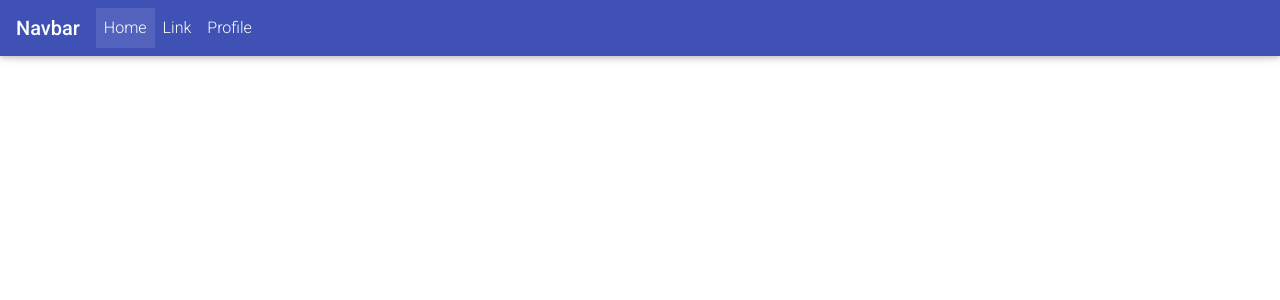
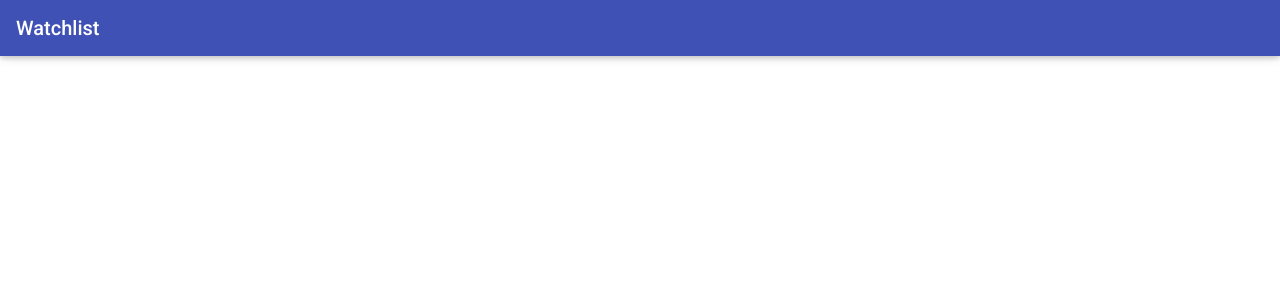
Before and after one commit to richardkefa/News_Articales, a Python web app: template app/templates/fourowfour.html in a window 1280 px wide. Shown: the top 300 px of the page. Run offline with Jinja, Linux system fonts and the light colour scheme; the template is opened without the code that fills it, so the values that code supplies are empty; some libraries are stand-ins or nearby versions.

Commit message:
style navbar

```diff
--- a/app/requests.py
+++ b/app/requests.py
@@ -80,5 +80,5 @@ def process_article_results(article_list):
     if image:
       article_object = Articles(id,author,title,image,publisheddate,fullarticle,description)
       article_results.append(article_object)
-      print(fullarticle)
+
   return article_results
--- a/app/templates/index.html
+++ b/app/templates/index.html
@@ -2,10 +2,6 @@
 {% import 'macros.html' as macro %}
 {% block content %}
 <div class="row" style="padding-top: 60px;">
-  <div class="col-md-12">
-    <div>
-        {{macro.displaynewslist(source)}}
-    </div>
-  </div>
+  {{macro.displaynewslist(source)}}
 </div>
 {% endblock%}
--- a/app/templates/macros.html
+++ b/app/templates/macros.html
@@ -1,7 +1,6 @@
 {% macro displaynewslist(news_list) %}
 
   {% for news in news_list %}
-  <div class="row">
     <div class="col-md-12">
       <!-- Card -->
       <div class="card">
@@ -18,10 +17,9 @@
 
         </div>
 
-      </div>
+      </div><br>
 <!-- Card -->
     </div>
-  </div>
   {% endfor %}
 {% endmacro %}
 
--- a/app/templates/navbar.html
+++ b/app/templates/navbar.html
@@ -2,39 +2,14 @@
 <header>
 
   <nav class="navbar fixed-top navbar-expand-lg navbar-dark indigo">
-      <a class="navbar-brand" href="#"><strong>Navbar</strong></a>
+      <a class="navbar-brand" href="#"><strong>Watchlist</strong></a>
       <button class="navbar-toggler" type="button" data-toggle="collapse" data-target="#navbarSupportedContent" aria-controls="navbarSupportedContent" aria-expanded="false" aria-label="Toggle navigation">
           <span class="navbar-toggler-icon"></span>
       </button>
       <div class="collapse navbar-collapse" id="navbarSupportedContent">
           <ul class="navbar-nav mr-auto">
-              <li class="nav-item active">
-                  <a class="nav-link" href="#">Home <span class="sr-only">(current)</span></a>
-              </li>
-              <li class="nav-item">
-                  <a class="nav-link" href="#">Link</a>
-              </li>
-              <li class="nav-item">
-                  <a class="nav-link" href="#">Profile</a>
-              </li>
           </ul>
       </div>
   </nav>
-
-  <div class="view intro-2">
-      <div class="full-bg-img">
-          <div class="mask rgba-black-light flex-center">
-              <div class="container text-center white-text">
-                  <div class="white-text text-center wow fadeInUp">
-                      <h2>This Navbar is fixed</h2>
-                      <h5>It will always stay visible on the top, even when you scroll down</h5>
-                      <br>
-                      <p>Full page intro with background image will be always displayed in full screen mode, regardless of device </p>
-                  </div>
-              </div>
-          </div>
-      </div>
-  </div>
-
 </header>
 <!--Main Navigation-->
```
